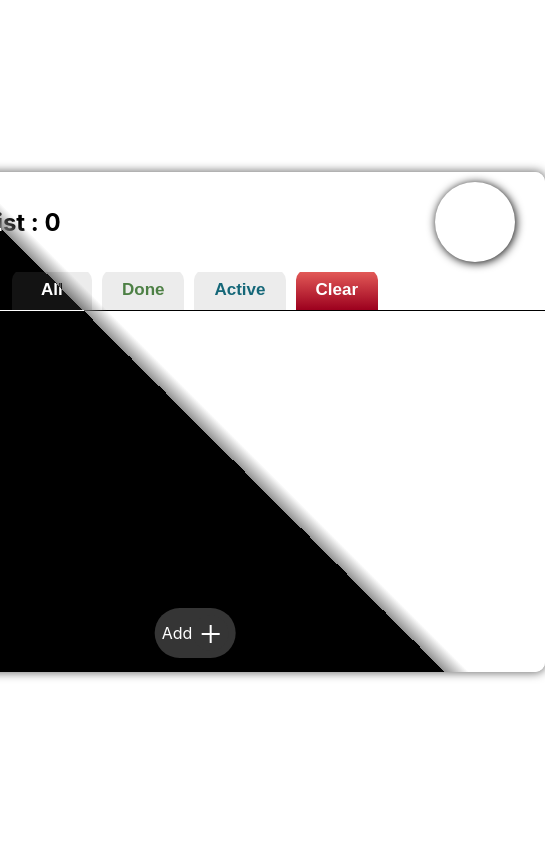
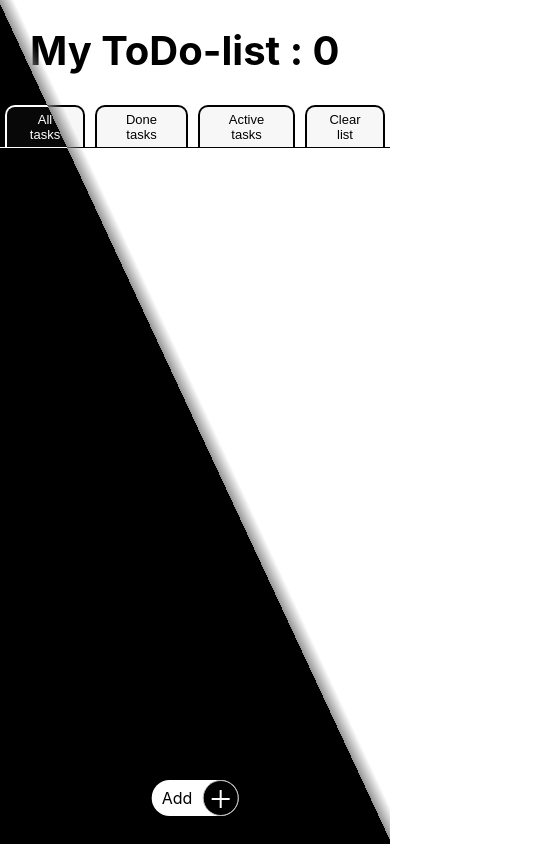
Before and after one commit to ihlaya/pet_todo-list, a React (Create React App) app: page / in a window 390 px wide. Shown: the whole page, 545 px wide, since content can reach past the window. Built offline with nearby package versions, Linux system fonts and the light colour scheme.

Commit message:
adaptive

```diff
--- a/public/index.html
+++ b/public/index.html
@@ -15,8 +15,6 @@
     <title>To-do App</title>
   </head>
   <body>
-    <noscript>You need to enable JavaScript to run this app.</noscript>
     <div id="root"></div>
-
   </body>
 </html>
--- a/src/App.css
+++ b/src/App.css
@@ -1,6 +1,5 @@
 .App {
-    background: linear-gradient(225deg, white 48%, #969696 50%);
-    filter: blur(3px);
+    background: linear-gradient(225deg, white 49%, #969696 50%);
     border-radius: 10px;
     overflow: hidden;
     box-shadow: 0 0 10px 1px rgba(0, 0, 0, 0.56);
@@ -33,7 +32,7 @@
     width: 60%;
     padding-left: 30px;
     color: #000000;
-
+    font-size: 40px;
 }
 
 
@@ -57,35 +56,34 @@
 
 
 .showTasks button {
-    padding: 10px 20px;
+    padding: 5px 15px;
     min-width: 80px;
     margin: 0 5px;
     cursor: pointer;
 
-    border: none;
+    border: 2px solid white;
+    border-bottom: none;
     border-top-left-radius: 10px;
     border-top-right-radius: 10px;
 
     filter: invert(1) ;
     mix-blend-mode: difference;
-    /*box-shadow: 0 0 2px rgba(0, 0, 0, 0.59);*/
     color: white;
+
+    background-color: #080808;
+    font-size: 15px;
     /*font-weight: bold;*/
-
-    background-color: #131313;
-    font-size: 17px;
-    font-weight: bold;
 }
-.showTasks .doneTask {
-    color: #b27fba;
-}
-.showTasks .active {
-    color: #ea9887;
-}
-.showTasks .clear {
-    color: black;
-    background: linear-gradient(to bottom, #19a1a5, #63ffe1);
-}
+/*.showTasks .doneTask {*/
+/*    color: #b27fba;*/
+/*}*/
+/*.showTasks .active {*/
+/*    color: #ea9887;*/
+/*}*/
+/*.showTasks .clear {*/
+/*    color: black;*/
+/*    background: linear-gradient(to bottom, #2af9ff, #82ffe7);*/
+/*}*/
 .showTasks button:hover {
     transform: translateY(5px);
 }
@@ -122,13 +120,12 @@
     border-radius: 10px;
 }
 
-
 .diagram {
     height: 80px;
     width: 80px;
     margin: 0 30px 0 auto;
     border-radius: 50%;
-    box-shadow: 1px 1px 10px black;
+    box-shadow: 0 0 5px rgba(0, 0, 0, 0.50);
 }
 
 .tasksList {
@@ -147,10 +144,36 @@
     align-items: center;
     color: white;
 }
+.complete {
+    box-shadow: inset 0 0 5px black;
+    background-color: rgba(224, 224, 224, 0.1);
+    border: none;
+    border-bottom: 1px solid silver;
+
+}
+
+.complete p {
+    color: #6b6b6b;
+    text-decoration: line-through;
+}
 .tasksTitle {
     font-size: 17px;
     overflow-x: hidden;
 }
+.input {
+    width: 80%;
+    border: none;
+    outline: none;
+    font-size: 17px;
+    border-radius: 5px;
+    padding: 1px 10px;
+}
+
+
+
+
+
+
 
 /*status*/
 
@@ -163,7 +186,7 @@
     cursor: pointer;
 }
 .deleteTask {
-    color: #01cfc8 !important;
+    color: #05d9d2 !important;
     cursor: pointer;
     margin: auto;
 }
@@ -176,16 +199,6 @@
 .notDone {
     color: #bf0000 !important;
 }
-.complete {
-    box-shadow: inset 0 0 5px black;
-    background-color: rgba(224, 224, 224, 0.1);
-    border: none;
-}
-
-.complete p {
-    color: #6b6b6b;
-    text-decoration: line-through;
-}
 
 .edit {
     margin-left: auto;
@@ -196,6 +209,11 @@
 .edit:hover {
     color: #a7a7a7;
 }
+
+
+
+
+
 
 /* footer*/
 
@@ -212,18 +230,18 @@
     left: 50%;
     transform: translate(-50%,-50%);
     height: 36px;
-    background: #353535;
+    background: #ffffff;
     line-height:40px;
-    padding: 7px;
+    padding: 0 0 0 10px;
     border-radius: 60px;
-    color: white;
+    color: black;
 
     display: flex;
     align-items: center;
 }
 .search-input{
-    background: #353535;
-    color: #fff;
+    background: #ffffff;
+    color: #000000;
     outline: none;
     border: none;
     line-height:24px;
@@ -238,12 +256,12 @@
     justify-content: center;
     align-items: center;
     text-decoration:none;
-    background: #353535;
-    padding: 18px;
+    background: #000000;
+    padding: 17px;
+    margin-left: 10px;
     border-radius: 50%;
-    border: none;
+    border: 1px solid silver;
     float: right;
-    color: #ff5722;
     transition: 0.4s ease;
     position: relative;
 }
@@ -278,19 +296,36 @@
 }
 .search-box:hover > .search-btn{
     background: #fff;
+    border: 1px solid white;
 }
 .search-box:hover > .search-btn:after{
-    background: #353535;
+    background: #000000;
 }
 .search-box:hover > .search-btn:before{
-    background: #353535;
+    background: #000;
 }
 .search-input:focus + .search-btn:after{
-    background: #353535;
+    background: #000;
 }
 .search-input:focus + .search-btn:before{
-    background: #353535;
+    background: #000;
 }
 .search-input:focus + .search-btn{
     background: #fff;
+    border: 1px solid white;
 }
+
+@media (max-width: 540px) {
+    .App {
+        border-radius: 0;
+        background: linear-gradient(245deg, white 48%, #969696 50%);
+    }
+    .wrapper {
+        height: 100vh;
+        width: 100vw;
+        background: linear-gradient(65deg, black 50%, rgba(255, 255, 255, 0) 50%);
+    }
+    .showTasks button {
+        font-size: 13px;
+    }
+}
--- a/src/App.js
+++ b/src/App.js
@@ -106,7 +106,6 @@
     };
 
     useEffect(() => {
-        document.querySelector('.App').style.filter = 'blur(0)';
         if (localStorage.getItem('todo')) {
             let newTasks = JSON.parse(localStorage.getItem('todo'));
             setter(newTasks)
@@ -122,10 +121,10 @@
                     </div>
                 </div>
             <div className='showTasks'>
-                <button className='all' onClick={() => {show(allTask)}}>All</button>
-                <button className='doneTask' onClick={() => {show(doneTasks)}}>Done</button>
-                <button className='active' onClick={() => {show(activeTasks)}}>Active</button>
-                <button className='clear' onClick={() => {clear()}}>Clear</button>
+                <button className='all' onClick={() => {show(allTask)}}>All tasks</button>
+                <button className='doneTask' onClick={() => {show(doneTasks)}}>Done tasks</button>
+                <button className='active' onClick={() => {show(activeTasks)}}>Active tasks</button>
+                <button className='clear' onClick={() => {clear()}}>Clear list</button>
             </div>
             <DragDropContext onDragEnd={handleOnDragEnd}>
                 <Droppable droppableId='tasksContent' >
```
